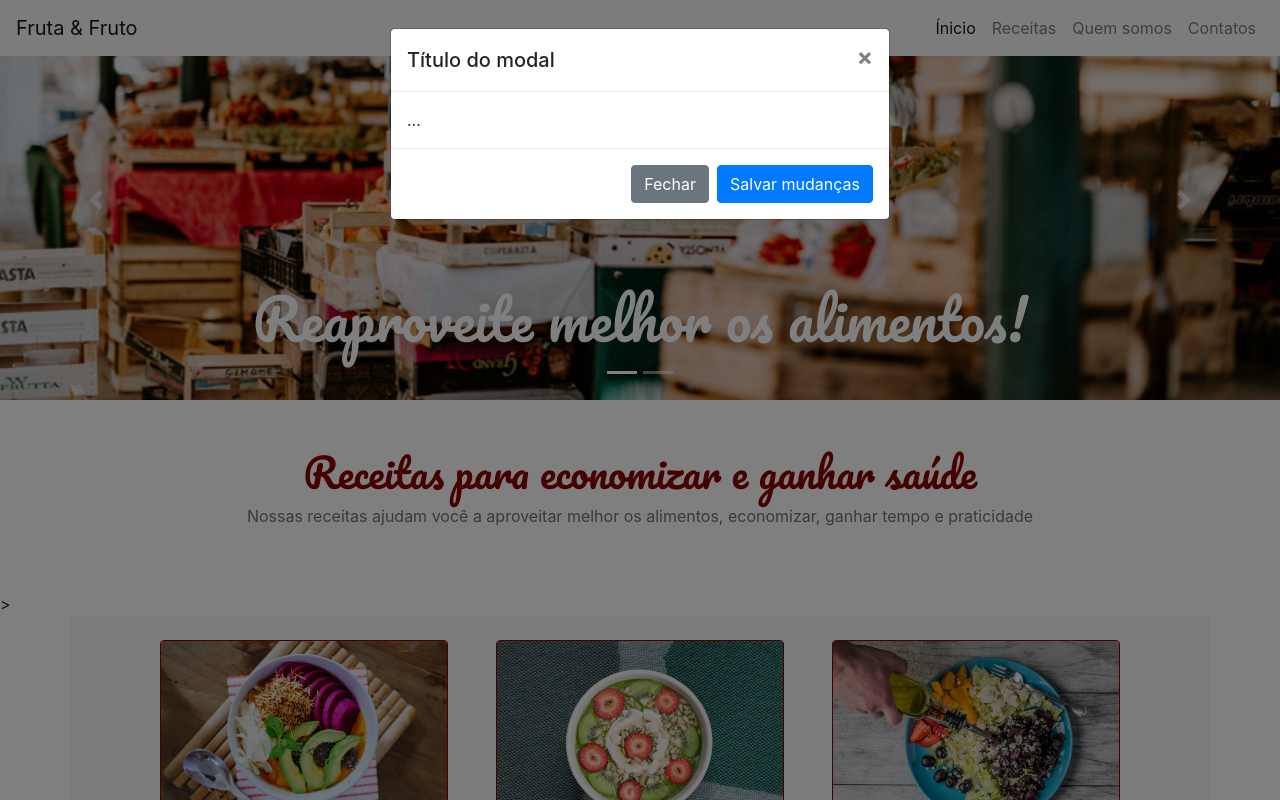
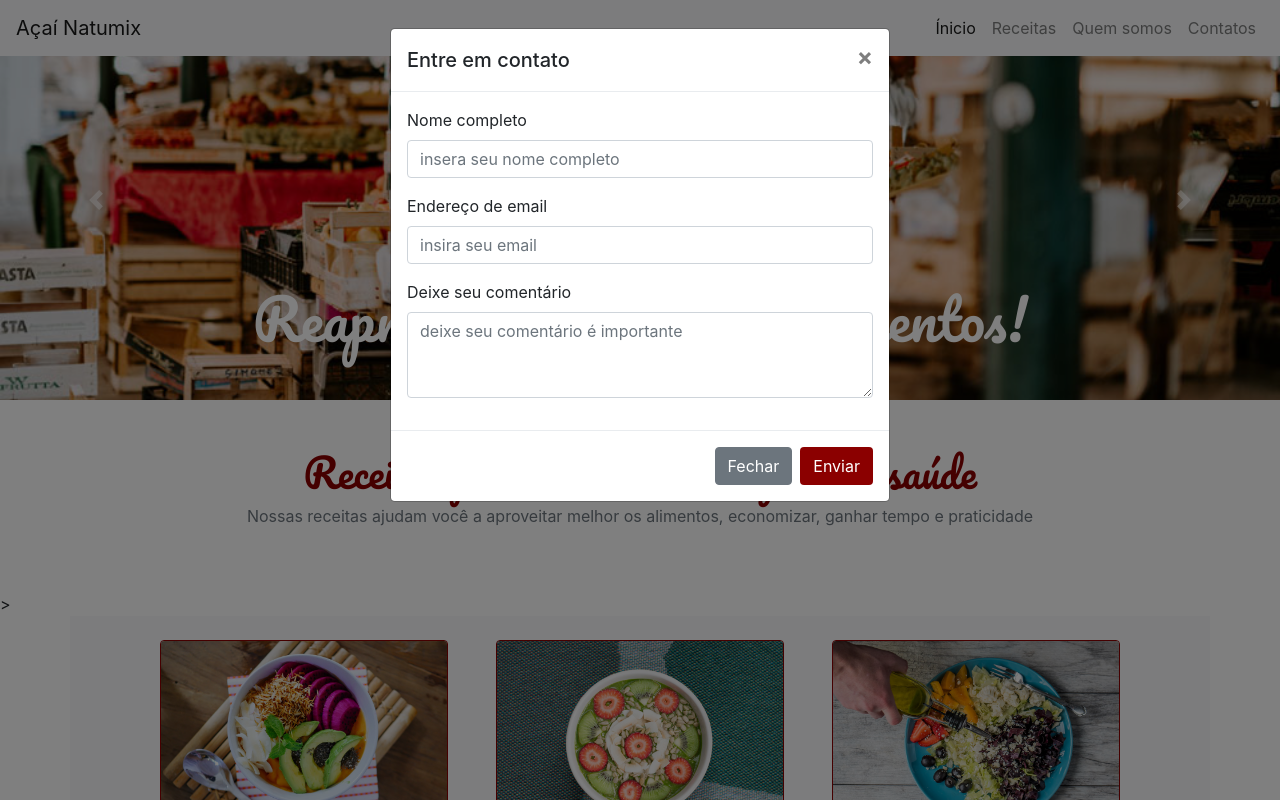
Before and after one commit to Fgsj10/bootstrap4_project, a plain HTML site: page projeto-base/index.html in a window 1280 px wide. Both pictures are taken after a click on the link "Contatos". Shown: the top 800 px of the page. Drawn offline with nearby package versions, Linux system fonts and the light colour scheme.

Commit message:
project finished with congrulations

```diff
--- a/projeto-base/index.html
+++ b/projeto-base/index.html
@@ -4,7 +4,7 @@
 <head>
   <meta charset="utf-8">
   <meta name="viewport" content="width=device-width, initial-scale=1">
-  <title>fruta e fruto</title>
+  <title>Natumix</title>
   <link href="https://fonts.googleapis.com/css?family=Pacifico&display=swap" rel="stylesheet">
   <link rel="stylesheet" href="https://stackpath.bootstrapcdn.com/bootstrap/4.1.3/css/bootstrap.min.css" integrity="sha384-MCw98/SFnGE8fJT3GXwEOngsV7Zt27NXFoaoApmYm81iuXoPkFOJwJ8ERdknLPMO" crossorigin="anonymous">
   <link rel="stylesheet" type="text/css" href="src/style.css">
@@ -15,7 +15,7 @@
 <header>
   <!--navbar ou seja menu superior-->
     <nav class="navbar navbar-expand-lg navbar-light bg-light fixed-top">
-        <a class="navbar-brand" href="#">Fruta & Fruto</a>
+        <a class="navbar-brand" href="#">Açaí Natumix</a>
         <button class="navbar-toggler" type="button" data-toggle="collapse" data-target="#navbarNav" aria-controls="navbarNav" aria-expanded="false" aria-label="Alterna navegação">
           <span class="navbar-toggler-icon"></span>
         </button>
@@ -36,7 +36,7 @@
           </ul>
         </div>
       </nav>
-  <title>fruto & fruta</title>
+  <title>Açaí Natumix</title>
 </header>
   <!--------------------------------->
 
@@ -146,22 +146,40 @@
   </section>
 </main>
 
+<footer class="bg-secondary p-3">
+    <p class="text-light m-0 text-center">contato: <a class="text-light" href="mailto:email@frutafruto.com.br">email@frutafruto.com.br</a></p>
+
+</footer>
+
   <!-- Modal -->
   <div class="modal fade" id="modal-contato" tabindex="-1" role="dialog" aria-labelledby="exampleModalLabel" aria-hidden="true">
     <div class="modal-dialog" role="document">
       <div class="modal-content">
         <div class="modal-header">
-          <h5 class="modal-title" id="exampleModalLabel">Título do modal</h5>
+          <h5 class="modal-title" id="exampleModalLabel">Entre em contato</h5>
           <button type="button" class="close" data-dismiss="modal" aria-label="Fechar">
             <span aria-hidden="true">&times;</span>
           </button>
         </div>
         <div class="modal-body">
-          ...
+            <form>
+                <div class="form-group">
+                    <label for="formGroupExampleInput">Nome completo </label>
+                    <input type="text" class="form-control" id="formGroupExampleInput" placeholder="insera seu nome completo">
+                  </div>
+                <div class="form-group">
+                  <label for="exampleFormControlInput1">Endereço de email</label>
+                  <input type="email" class="form-control" id="exampleFormControlInput1" placeholder="insira seu email">
+                </div>
+                <div class="form-group">
+                  <label for="exampleFormControlTextarea1">Deixe seu comentário</label>
+                  <textarea class="form-control" id="exampleFormControlTextarea1" placeholder="deixe seu comentário é importante" rows="3"></textarea>
+                </div>
+              </form>
         </div>
         <div class="modal-footer">
           <button type="button" class="btn btn-secondary" data-dismiss="modal">Fechar</button>
-          <button type="button" class="btn btn-primary">Salvar mudanças</button>
+          <button type="button" class="btn botao-cor-especial">Enviar</button>
         </div>
       </div>
     </div>
@@ -169,7 +187,7 @@
 
   <!-------------------------->
 
-  <p>contato:<a href="mailto:email@frutafruto.com.br">email@frutafruto.com.br</a></p>
+
 
   <!-- arquivo JS do framework Bootstrap4-->
   <script src="https://code.jquery.com/jquery-3.3.1.slim.min.js" integrity="sha384-q8i/X+965DzO0rT7abK41JStQIAqVgRVzpbzo5smXKp4YfRvH+8abtTE1Pi6jizo" crossorigin="anonymous"></script>
```
